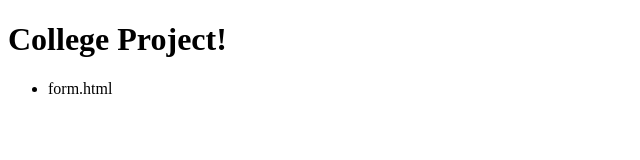
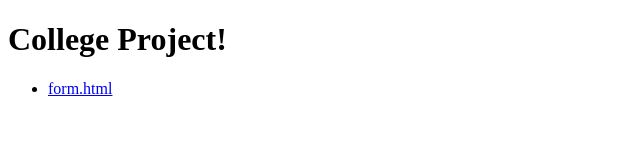
Before and after one commit to Banipreet987/College, a plain HTML site: page index.html in a window 1280 px wide. Shown: the full height of the page, 0-640 px from the left. Drawn offline with Linux system fonts and the light colour scheme.

Commit message:
Update index.html
Correcting my embracing mistakes

```diff
--- a/index.html
+++ b/index.html
@@ -10,7 +10,7 @@
 <body>
   <h1>College Project!</h1>
   <ul>
-   <li><a herf="form.html">form.html</a></li>
+   <li><a href="form.html">form.html</a></li>
 </ul>
 </body>
 </html>
```
